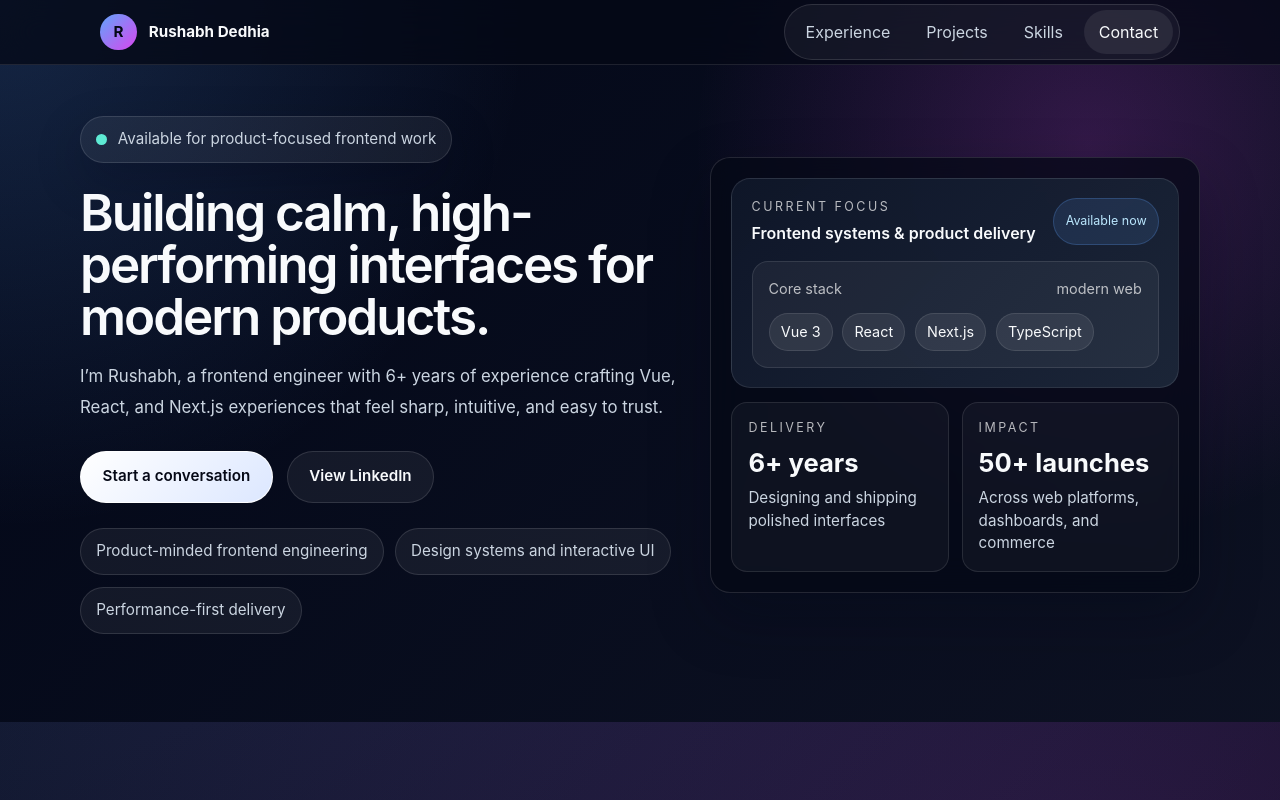
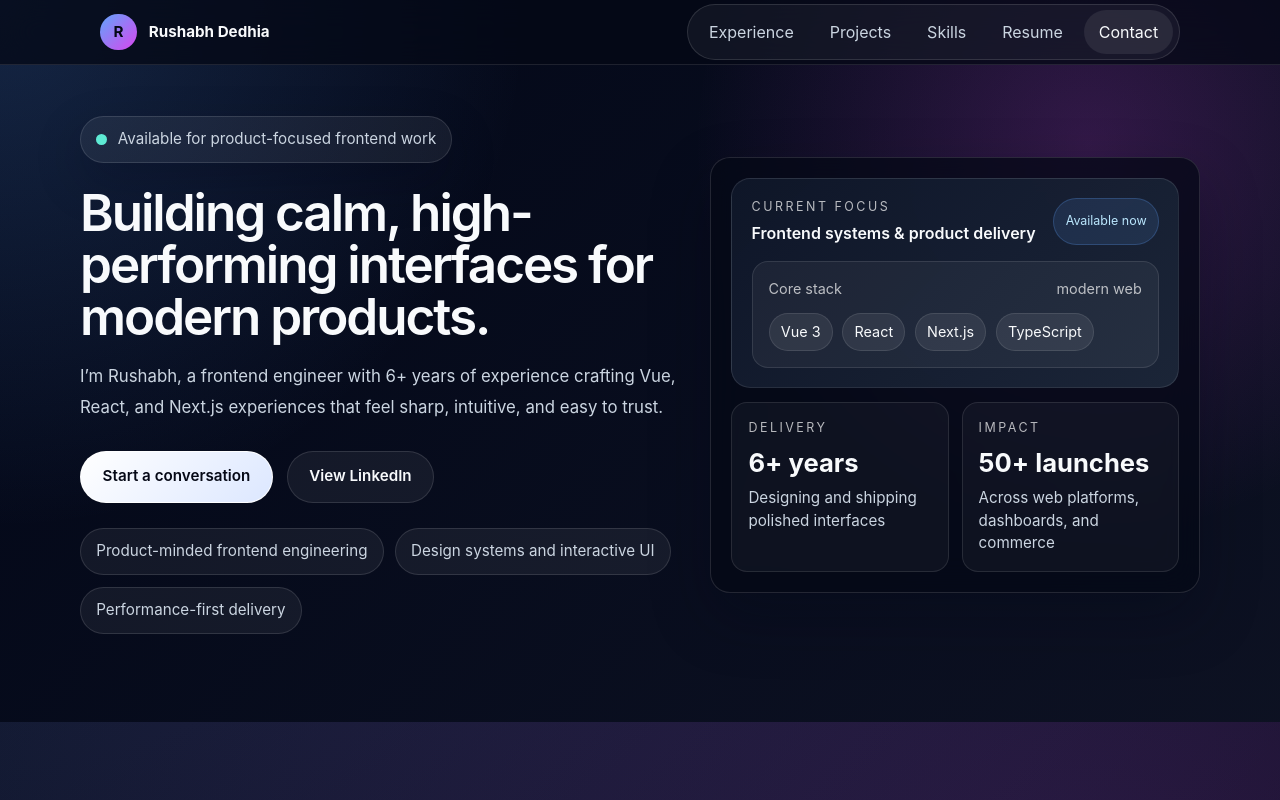
Before and after one commit to rushabhd97-ok/profile, a Vue app: page / in a window 1280 px wide. Shown: the top 800 px of the page. Built offline with nearby package versions, Linux system fonts and the light colour scheme.

Commit message:
Update Node.js version to 24 in deploy workflow and add download resume functionality in Navigation component

```diff
--- a/src/components/FooterNote.vue
+++ b/src/components/FooterNote.vue
@@ -28,7 +28,7 @@ defineProps<{
                   </a>
                 </li>
                 <li>
-                  <a href="https://github.com" target="_blank" rel="noopener noreferrer" aria-label="GitHub" title="GitHub" class="icon-link">
+                  <a href="https://github.com/rushabhd97-ok" target="_blank" rel="noopener noreferrer" aria-label="GitHub" title="GitHub" class="icon-link">
                     <svg viewBox="0 0 24 24" width="28" height="28" fill="currentColor" aria-hidden="true">
                       <path d="M12 0C5.37 0 0 5.37 0 12c0 5.3 3.44 9.8 8.21 11.39.6.11.82-.26.82-.58v-2.02c-3.34.73-4.04-1.61-4.04-1.61-.55-1.38-1.34-1.75-1.34-1.75-1.09-.75.08-.74.08-.74 1.2.09 1.83 1.24 1.83 1.24 1.07 1.83 2.8 1.3 3.48.99.11-.78.42-1.3.76-1.6-2.66-.3-5.46-1.33-5.46-5.93 0-1.31.47-2.38 1.24-3.22-.12-.3-.54-1.52.12-3.17 0 0 1-.32 3.3 1.23A11.5 11.5 0 0112 6.84c1.02.005 2.05.14 3.01.41 2.3-1.55 3.3-1.23 3.3-1.23.66 1.65.24 2.87.12 3.17.77.84 1.24 1.9 1.24 3.22 0 4.61-2.8 5.62-5.47 5.92.43.37.81 1.1.81 2.22v3.29c0 .32.22.7.83.58C20.56 21.8 24 17.3 24 12 24 5.37 18.63 0 12 0z" />
                     </svg>
--- a/src/components/HeroSection.vue
+++ b/src/components/HeroSection.vue
@@ -22,7 +22,7 @@ const highlights = ['Product-minded frontend engineering', 'Design systems and i
 
         <div class="hero-actions">
           <ButtonLink href="mailto:rushabh.lucifer@gmail.com" variant="primary">Start a conversation</ButtonLink>
-          <ButtonLink href="https://linkedin.com/in/rushabh-dedhia-ab108314b/" variant="secondary">View LinkedIn</ButtonLink>
+          <ButtonLink href="https://linkedin.com/in/rushabh-dedhia-ab108314b/" variant="secondary" target="_blank">View LinkedIn</ButtonLink>
         </div>
 
         <div class="hero-highlights">
--- a/src/components/Navigation.vue
+++ b/src/components/Navigation.vue
@@ -9,6 +9,22 @@ const toggleMenu = () => {
 
 const closeMenu = () => {
   isMenuOpen.value = false
+}
+
+const downloadResume = (fileName = 'Rushabh Dedhia - New Resume.pdf') => {
+  closeMenu()
+
+  const resolvedFileName =
+    fileName.toLowerCase() === 'resume.pdf'
+      ? 'Rushabh Dedhia - New Resume.pdf'
+      : fileName
+
+  const link = document.createElement('a')
+  link.href = `/${encodeURIComponent(resolvedFileName)}`
+  link.download = resolvedFileName
+  document.body.appendChild(link)
+  link.click()
+  document.body.removeChild(link)
 }
 
 const scrollToSection = (sectionId: string) => {
@@ -32,6 +48,7 @@ const scrollToSection = (sectionId: string) => {
         <button @click="scrollToSection('experience')">Experience</button>
         <button @click="scrollToSection('projects')">Projects</button>
         <button @click="scrollToSection('skills')">Skills</button>
+        <button @click="downloadResume('resume.pdf')">Resume</button>
         <a href="mailto:rushabh.lucifer@gmail.com">Contact</a>
       </div>
 
--- a/vite.config.ts
+++ b/vite.config.ts
@@ -9,6 +9,9 @@ const isGitHubPages = process.env.GITHUB_ACTIONS === 'true'
 // https://vite.dev/config/
 export default defineConfig({
   base: isGitHubPages ? `/profile/` : '/',
+  server: {
+    port: 3000,
+  },
   plugins: [
     vue(),
     vueDevTools(),
```
